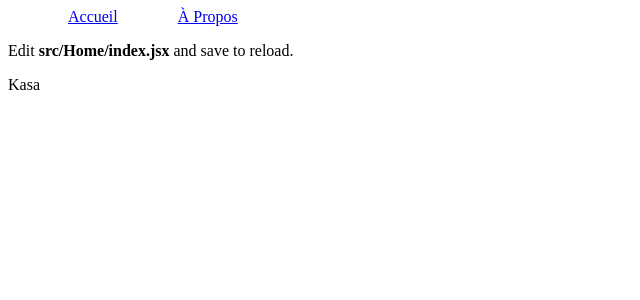
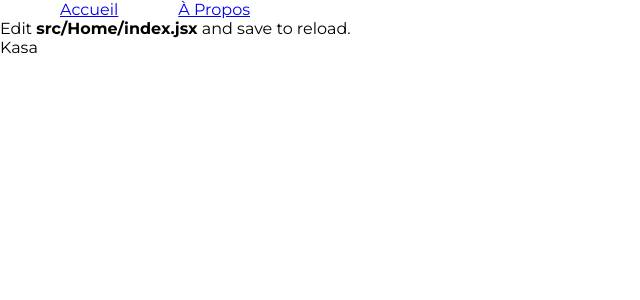
Before and after one commit to Dave25440/OpenClassrooms-P5-Kasa, a React (Create React App) app: page / in a window 1280 px wide. Shown: the top 300 px of the page, without its empty margins (0-640 px from the left). Built offline with nearby package versions, Linux system fonts and the light colour scheme.

Commit message:
Create SCSS Module stylesheet for Layout component with global style, add it to Layout and add Montserrat Google Font and title to index.html

```diff
--- a/public/index.html
+++ b/public/index.html
@@ -1,5 +1,5 @@
 <!DOCTYPE html>
-<html lang="en">
+<html lang="fr">
     <head>
         <meta charset="utf-8" />
         <link rel="icon" href="%PUBLIC_URL%/favicon.ico" />
@@ -24,7 +24,13 @@
             work correctly both with client-side routing and a non-root public URL.
             Learn how to configure a non-root public URL by running `npm run build`.
         -->
-    <title>React App</title>
+        <link rel="preconnect" href="https://fonts.googleapis.com" />
+        <link rel="preconnect" href="https://fonts.gstatic.com" crossorigin />
+        <link
+            href="https://fonts.googleapis.com/css2?family=Montserrat:wght@100..900&display=swap"
+            rel="stylesheet"
+        />
+        <title>Kasa - Chez vous, partout et ailleurs</title>
     </head>
     <body>
         <noscript>You need to enable JavaScript to run this app.</noscript>
--- /dev/null
+++ b/src/components/Layout/Layout.module.scss
@@ -0,0 +1,9 @@
+* {
+    font-family: "Montserrat", sans-serif;
+    font-style: normal;
+    margin: 0;
+    body {
+        max-width: 1440px;
+        margin: auto;
+    }
+}
--- a/src/components/Layout/index.jsx
+++ b/src/components/Layout/index.jsx
@@ -1,5 +1,6 @@
 import Header from "../Header";
 import Footer from "../Footer";
+import "./Layout.module.scss";
 
 const Layout = ({ children }) => {
     return (
```
Lines whose indentation alone changed are shown as unchanged.
